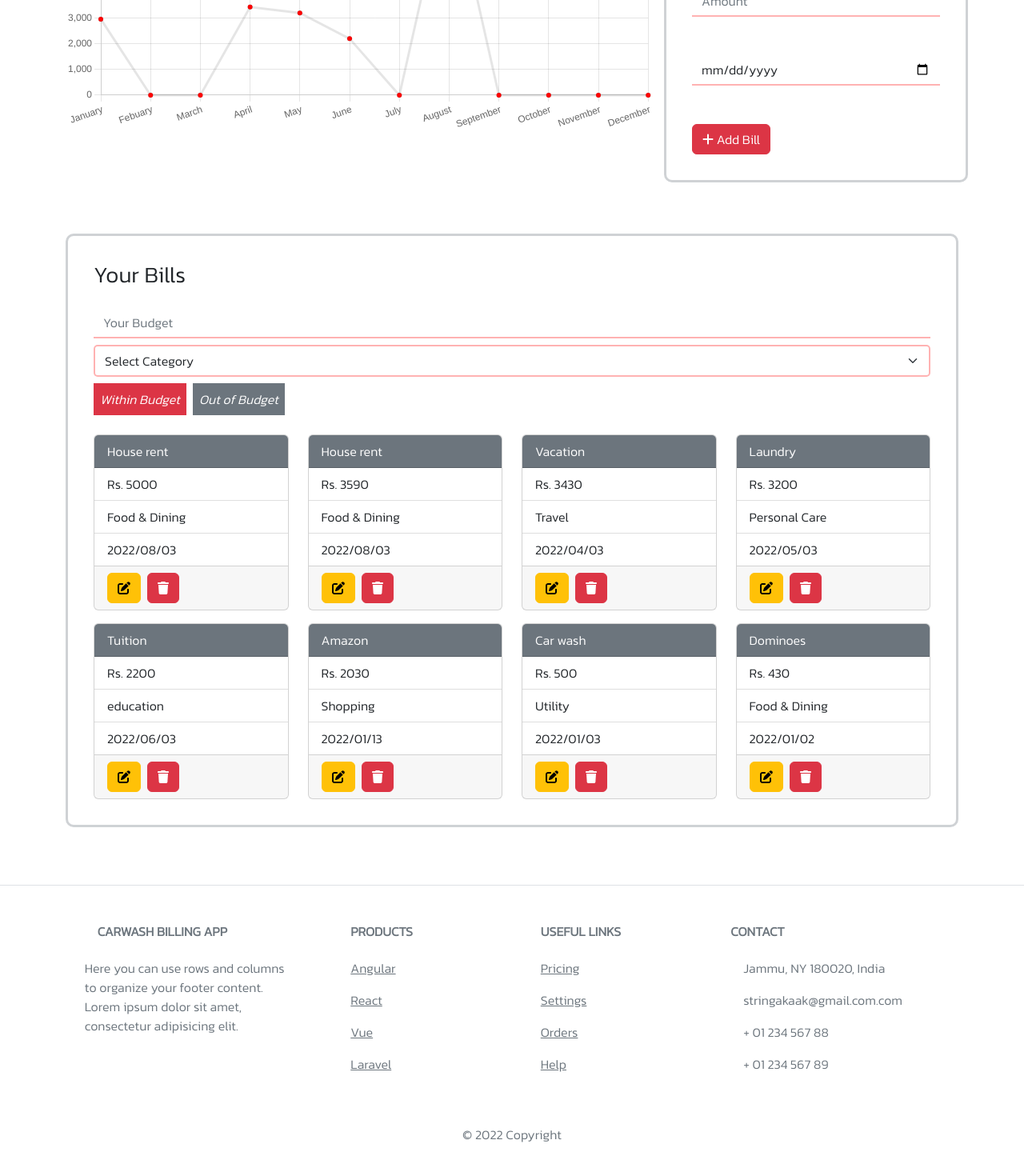
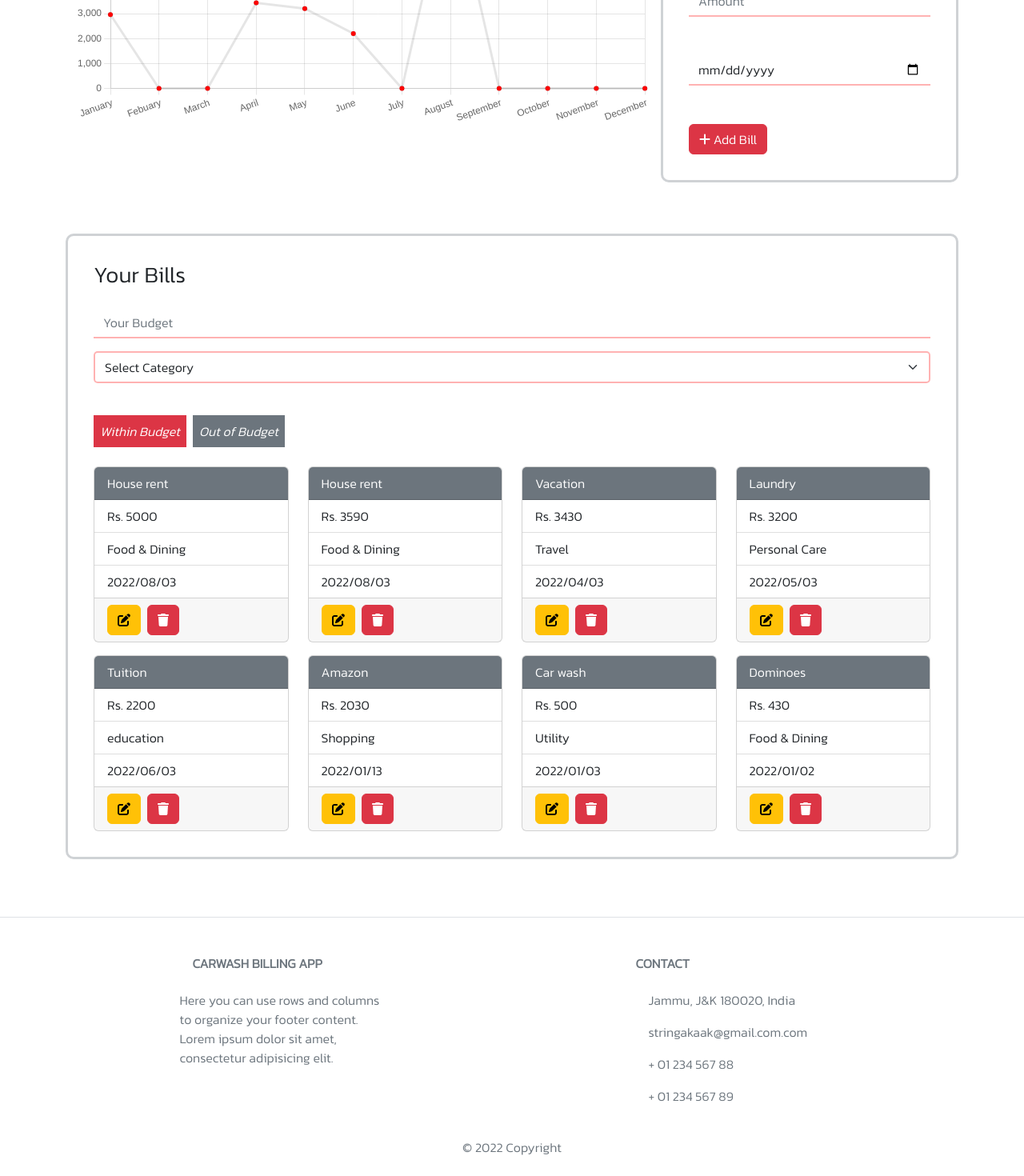
Before and after one commit to ayush391/bill-app, a React (Create React App) app: page / in a window 1280 px wide. Shown: the part 280-1750 px from the top of the page at 80% size. Built offline with nearby package versions, Linux system fonts and the light colour scheme.

Commit message:
updated ui elements

```diff
--- a/src/App.css
+++ b/src/App.css
@@ -24,6 +24,7 @@
   border: none;
   border-bottom: 2px solid rgba(255, 0, 0, 0.3);
   border-radius: 0px;
+  box-shadow: none;
 }
 
 .input-select-custom{
@@ -36,6 +37,8 @@
   background-color: rgba(240, 248, 255, 0);
   border: 2px solid rgba(255, 0, 0, 0.3);
   border-radius: 5px;
+  box-shadow: none;
+
 }
 
 .navbar-bg{
--- a/src/components/Add.js
+++ b/src/components/Add.js
@@ -42,7 +42,7 @@ const Add = () => {
     return (
         <div className='row'>
             {/* <h3 className='text-center'>Add Bill</h3> */}
-            <form>
+            <form >
                 <div className="mb-5">
                     <input type="text" className="form-control input-text-custom" id="exampleFormControlInput1" placeholder="Description" value={inputDesc} onChange={changeDesc} />
                 </div>
--- a/src/components/Footer.js
+++ b/src/components/Footer.js
@@ -39,45 +39,11 @@ const Footer = () => {
                                 </p>
                             </div>
 
-                            <div className="col-md-2 col-lg-2 col-xl-2 mx-auto mb-4">
-                                <h6 className="text-uppercase fw-bold mb-4">
-                                    Products
-                                </h6>
-                                <p>
-                                    <a href="/" className="text-reset">Angular</a>
-                                </p>
-                                <p>
-                                    <a href="/" className="text-reset">React</a>
-                                </p>
-                                <p>
-                                    <a href="/" className="text-reset">Vue</a>
-                                </p>
-                                <p>
-                                    <a href="/" className="text-reset">Laravel</a>
-                                </p>
-                            </div>
 
-                            <div className="col-md-3 col-lg-2 col-xl-2 mx-auto mb-4">
-                                <h6 className="text-uppercase fw-bold mb-4">
-                                    Useful links
-                                </h6>
-                                <p>
-                                    <a href="/" className="text-reset">Pricing</a>
-                                </p>
-                                <p>
-                                    <a href="/" className="text-reset">Settings</a>
-                                </p>
-                                <p>
-                                    <a href="/" className="text-reset">Orders</a>
-                                </p>
-                                <p>
-                                    <a href="/" className="text-reset">Help</a>
-                                </p>
-                            </div>
 
                             <div className="col-md-4 col-lg-3 col-xl-3 mx-auto mb-md-0 mb-4">
                                 <h6 className="text-uppercase fw-bold mb-4">Contact</h6>
-                                <p><i className="fas fa-home me-3"></i> Jammu, NY 180020, India</p>
+                                <p><i className="fas fa-home me-3"></i> Jammu, J&K 180020, India</p>
                                 <p>
                                     <i className="fas fa-envelope me-3"></i>
                                     stringakaak@gmail.com.com
--- a/src/components/Home.js
+++ b/src/components/Home.js
@@ -55,7 +55,7 @@ const Home = () => {
 
   return (
     <div className='container'>
-      <div className='row'>
+      <div className='row m-auto'>
 
         <div className='col-lg-8 mt-3 mb-3'>
           <Chart data={userData}></Chart>
--- a/src/components/Navbar.js
+++ b/src/components/Navbar.js
@@ -8,7 +8,7 @@ const Navbar = () => {
         <div>
             <nav className="navbar navbar-expand-lg navbar-bg">
                 <div className="container">
-                    <a className="navbar-brand text-danger" href="/"><FontAwesomeIcon icon={faCab} color="white"></FontAwesomeIcon> Carwash Bills</a>
+                    <a className="navbar-brand text-white" href="/"><FontAwesomeIcon icon={faCab} color="red"></FontAwesomeIcon> Carwash Bills</a>
                     <button className="navbar-toggler" type="button" data-bs-toggle="collapse" data-bs-target="#navbarNavAltMarkup" aria-controls="navbarNavAltMarkup" aria-expanded="false" aria-label="Toggle navigation">
                         <span className="navbar-toggler-icon"></span>
                     </button>
--- a/src/components/View.js
+++ b/src/components/View.js
@@ -85,9 +85,9 @@ const View = () => {
         <div className='row gy-3'>
             <h3>Your Bills</h3>
             <div className="mb-3">
-                <input type="text" className="form-control input-text-custom" id="exampleFormControlInput1" placeholder="Your Budget" value={inputBudget} onChange={changeBudget} />
+                <input type="text" className="form-control mb-3 input-text-custom" id="exampleFormControlInput1" placeholder="Your Budget" value={inputBudget} onChange={changeBudget} />
                 {/* <button className='btn btn-warning mt-2' onClick={()=>setBudget()}>Set</button> */}
-                <select className="form-select mt-2 input-select-custom" aria-label="Default select example" value={filterCat} onChange={(e) => editFilter(e)}>
+                <select className="form-select mb-5 input-select-custom" aria-label="Default select example" value={filterCat} onChange={(e) => editFilter(e)}>
                     <option value='Select Category'>Select Category</option>
                     <option value='General'>General</option>
                     <option value="Food & Dining">Food & Dining</option>
@@ -138,7 +138,7 @@ const View = () => {
                 Edit Bill
             </button>
 
-            <div className="modal fade " id="exampleModal" tabIndex="-1" aria-labelledby="exampleModalLabel" aria-hidden="true">
+            <div className="modal fade" id="exampleModal" tabIndex="-1" aria-labelledby="exampleModalLabel" aria-hidden="true">
                 <div className="modal-dialog ">
                     <div className="modal-content ">
                         <div className="modal-header">
```
